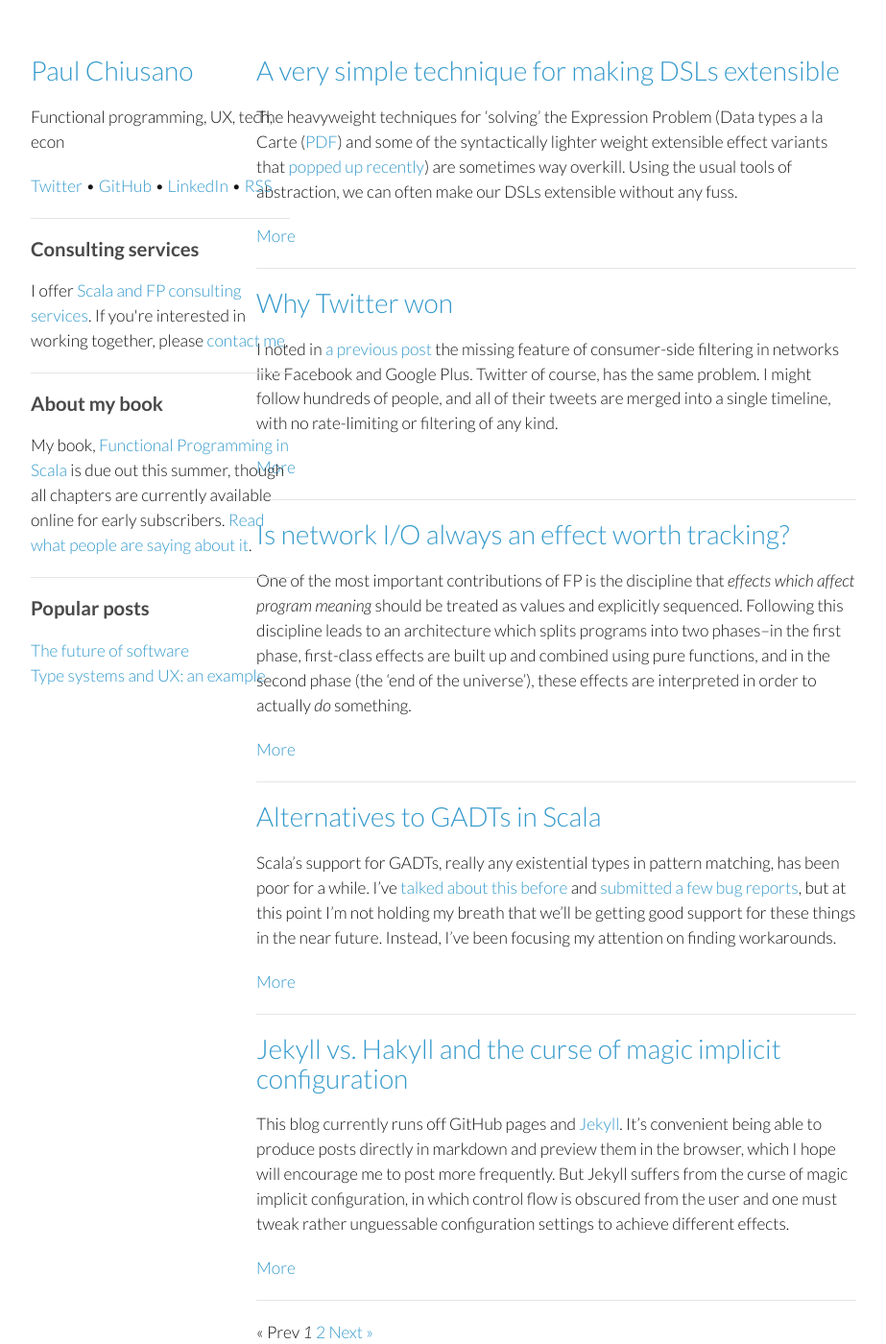
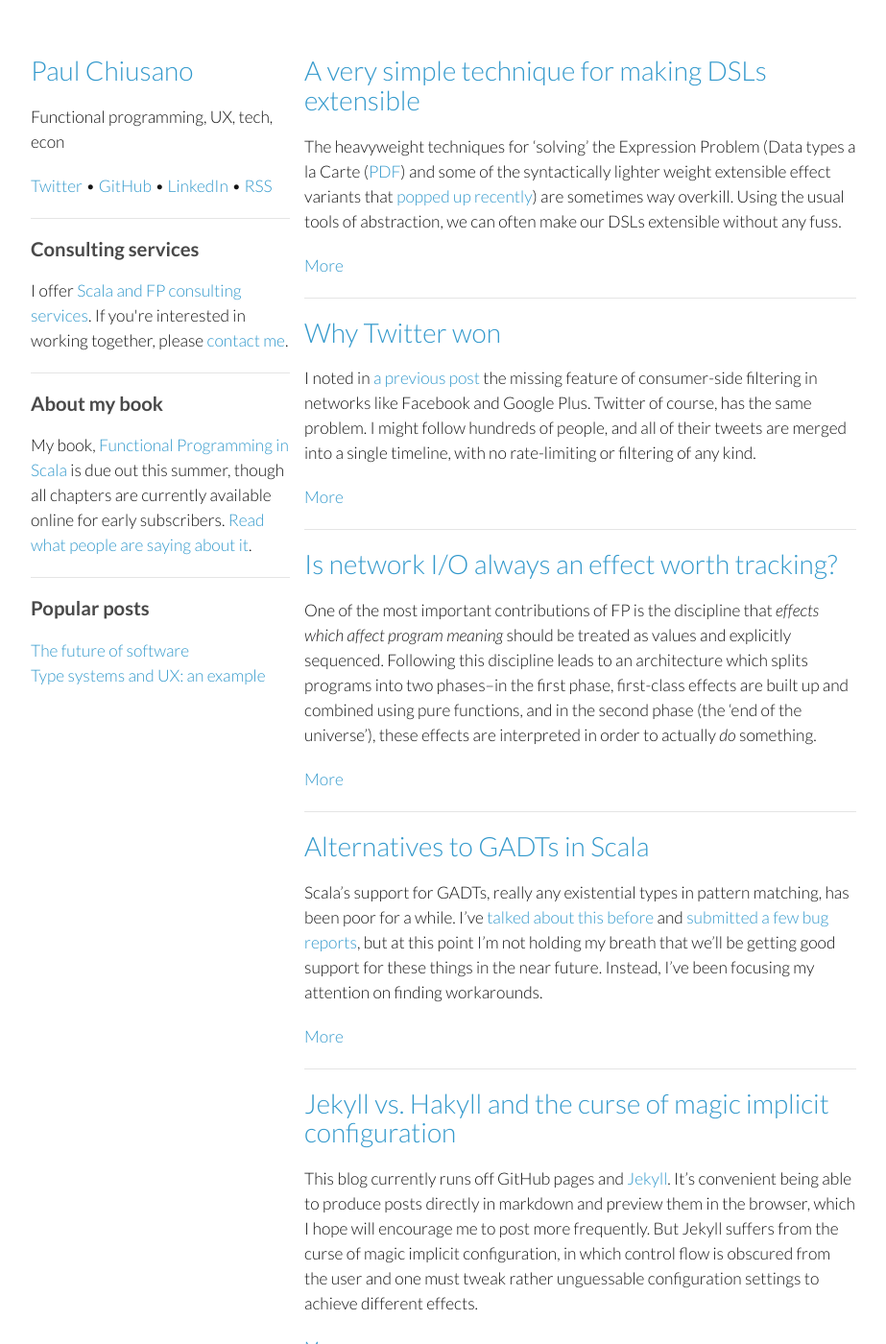
Before and after one commit to pchiusano/pchiusano.github.io, a Jekyll site: the page built from index.html, in a window 1280 px wide and 1400 px high. Shown: the whole window at 96% size, without its empty margins (178-1101 px from the left). Built offline with Jekyll 4.4.1, drawn with Linux system fonts in a browser that asks for light colours; the list of posts is cut into pages by our own code.

Commit message:
Update styles.css

```diff
--- a/stylesheets/styles.css
+++ b/stylesheets/styles.css
@@ -160,7 +160,7 @@ header ul a strong {
 }
 
 section {
-  width:625px;
+  width:575px;
   float:right;
   padding-bottom:50px;
 }
```
